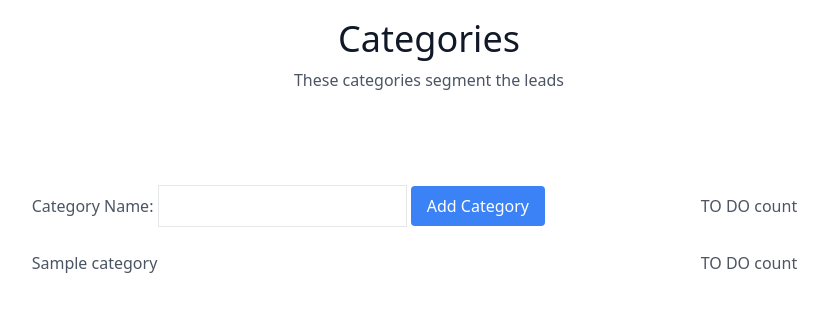
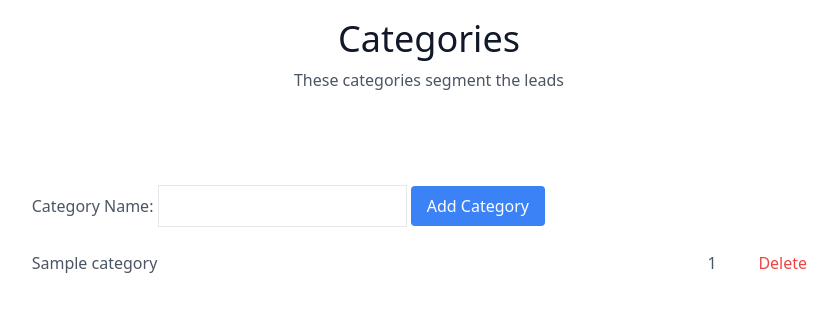
Before and after one commit to kubusbubu/CRM-system, a Django app: page /leads/categories/ in a window 1280 px wide. Shown: the part 157-469 px from the top of the page, without its empty margins (211-1049 px from the left). Run offline with Django 3.2, Linux system fonts and the light colour scheme; a user stored in the database is signed in; tables that the repository leaves empty hold one stand-in row (values such as "Sample post"); parts of the project's set-up code (start-up, migrations or seed data) failed here and were passed over.

Commit message:
category count and delete

```diff
--- a/leads/models.py
+++ b/leads/models.py
@@ -1,7 +1,9 @@
 from django.db import models
 from django.db.models.signals import post_save
 from django.contrib.auth.models import AbstractUser
-
+from django.db.models.signals import pre_delete
+from django.dispatch import receiver
+from django.db import models
 
 class User(AbstractUser):
     is_organisor = models.BooleanField(default=True)
@@ -72,6 +74,13 @@ class Lead(models.Model):
     def __str__(self):
         return f"{self.first_name} {self.last_name}"
 
+    # def save(self, *args, **kwargs):
+    #     # If the lead is not assigned to any category, set it to the "Unassigned" category
+    #     if not self.category:
+    #         unassigned_category, created = Category.objects.get_or_create(name="Unassigned")
+    #         print(f"Assigning 'Unassigned' category to lead {self.id}. Created: {created}")
+    #         self.category = unassigned_category
+    #     super().save(*args, **kwargs)
 
 class Agent(models.Model):
     user = models.OneToOneField(User, on_delete=models.CASCADE)
@@ -82,10 +91,22 @@ class Agent(models.Model):
 
 
 class Category(models.Model):
-    name = models.CharField(max_length=30) # New, Contacted, Converted, Unconverted
+    name = models.CharField(max_length=30)
     organization = models.ForeignKey(UserProfile, on_delete=models.CASCADE)
+
     def __str__(self):
         return self.name
+
+    @staticmethod
+    def handle_category_deletion(category):
+        unassigned_category, created = Category.objects.get_or_create(
+            name="Unassigned", defaults={'organization': category.organization}
+        )
+        Lead.objects.filter(category=category).update(category=unassigned_category)
+
+@receiver(pre_delete, sender=Category)
+def pre_delete_category(sender, instance, **kwargs):
+    Category.handle_category_deletion(instance)
 
 
 def post_user_created_signal(sender, instance, created, **kwargs):
--- a/leads/templates/leads/category_list.html
+++ b/leads/templates/leads/category_list.html
@@ -25,7 +25,6 @@
               <button type="submit" class="bg-blue-500 text-white px-4 py-2 rounded">Add Category</button>
             </form>
           </td>
-          <td class="px-4 py-3">TO DO count</td>
         </tr>
 
         <!-- Iterate over existing categories -->
@@ -34,7 +33,13 @@
             <td class="px-4 py-3">
               <a href="{% url 'leads:category-detail' category.pk %}">{{ category.name }}</a>
             </td>
-            <td class="px-4 py-3">TO DO count</td>
+            <td class="px-4 py-3">{{ category.lead_count }}</td>
+            <td class="px-4 py-3">
+              <form method="post" action="{% url 'leads:delete-category' category.pk %}" onsubmit="return confirm('Are you sure you want to delete this category?');">
+                {% csrf_token %}
+                <button type="submit" class="text-red-500 hover:text-red-700">Delete</button>
+              </form>
+            </td>
           </tr>
         {% endfor %}
 
--- a/leads/urls.py
+++ b/leads/urls.py
@@ -2,7 +2,7 @@ from django.urls import path
 from .views import (
     LeadListView, LeadDetailView, LeadCreateView, LeadUpdateView, LeadDeleteView,
     AssignAgentView, CategoryListView, CategoryDetailView, LeadCategoryUpdateView,
-    add_category_view
+    add_category_view, DeleteCategoryView
 )
 
 
@@ -19,4 +19,6 @@ urlpatterns = [
     path('categories/', CategoryListView.as_view(), name='category-list'),
     path('categories/add/', add_category_view, name='add-category'),
     path('categories/<int:pk>/', CategoryDetailView.as_view(), name='category-detail'),
+    path('delete-category/<int:pk>/', DeleteCategoryView.as_view(), name='delete-category'),
+
 ]
--- a/leads/views.py
+++ b/leads/views.py
@@ -1,5 +1,8 @@
 from django.core.mail import send_mail
 from django.shortcuts import render, redirect, reverse
+from django.views import View
+from django.shortcuts import redirect, get_object_or_404
+from django.db.models import Count
 from django.core.paginator import Paginator, EmptyPage, PageNotAnInteger
 from django.contrib.auth.mixins import LoginRequiredMixin
 from django.http import HttpResponse
@@ -173,6 +176,8 @@ class CategoryListView(LoginRequiredMixin, generic.ListView):
         else:
             queryset = Category.objects.filter(organization=user.agent.organization)
 
+        queryset = queryset.annotate(lead_count=Count('leads'))
+
         return queryset
 
 
@@ -219,3 +224,10 @@ class LeadCategoryUpdateView(LoginRequiredMixin, generic.UpdateView):
 
     def get_success_url(self):
         return reverse("leads:lead-detail", kwargs={"pk": self.get_object().id})
+
+
+class DeleteCategoryView(LoginRequiredMixin, View):
+    def post(self, request, pk):
+        category = get_object_or_404(Category, pk=pk)
+        category.delete()
+        return redirect('leads:category-list')
```
